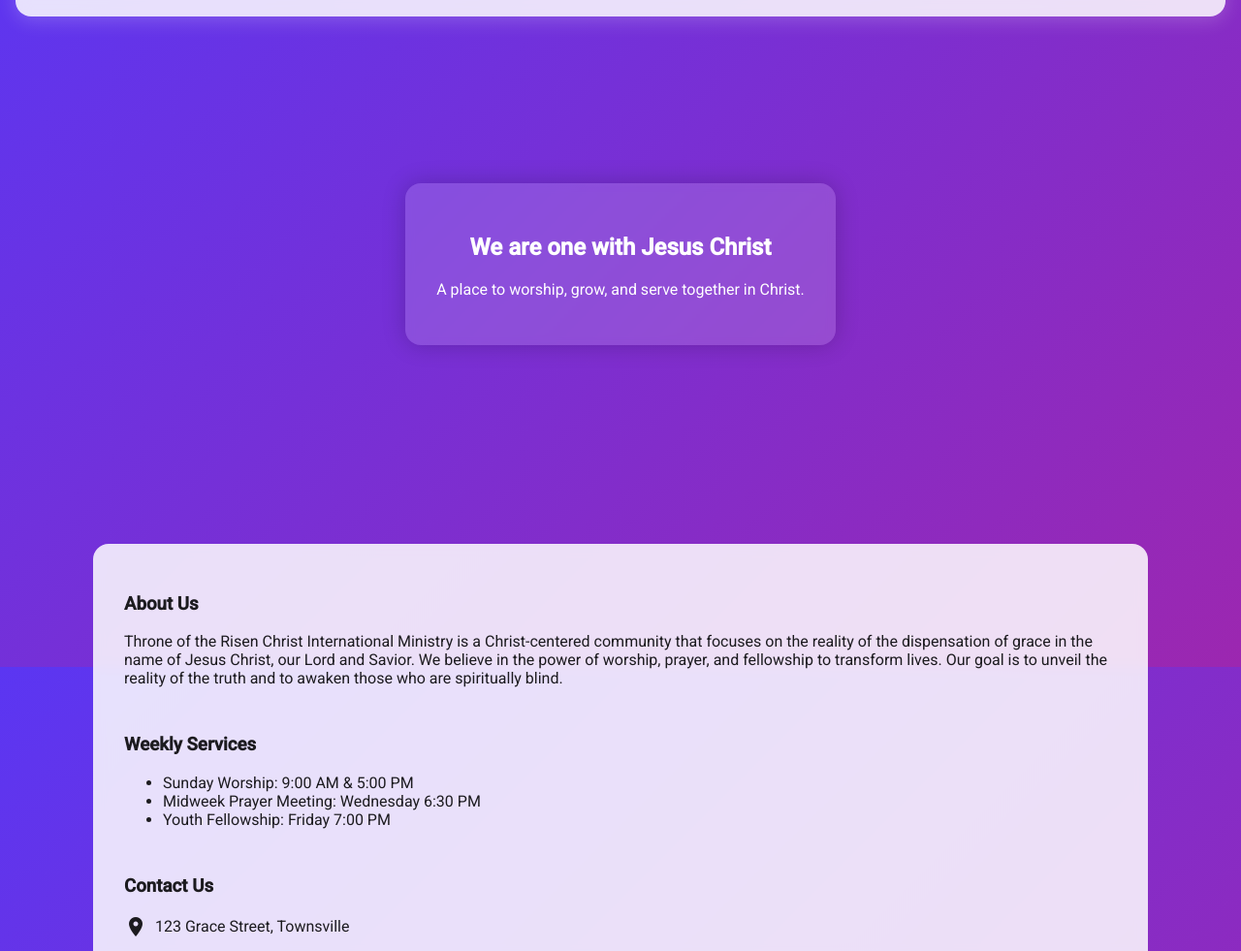
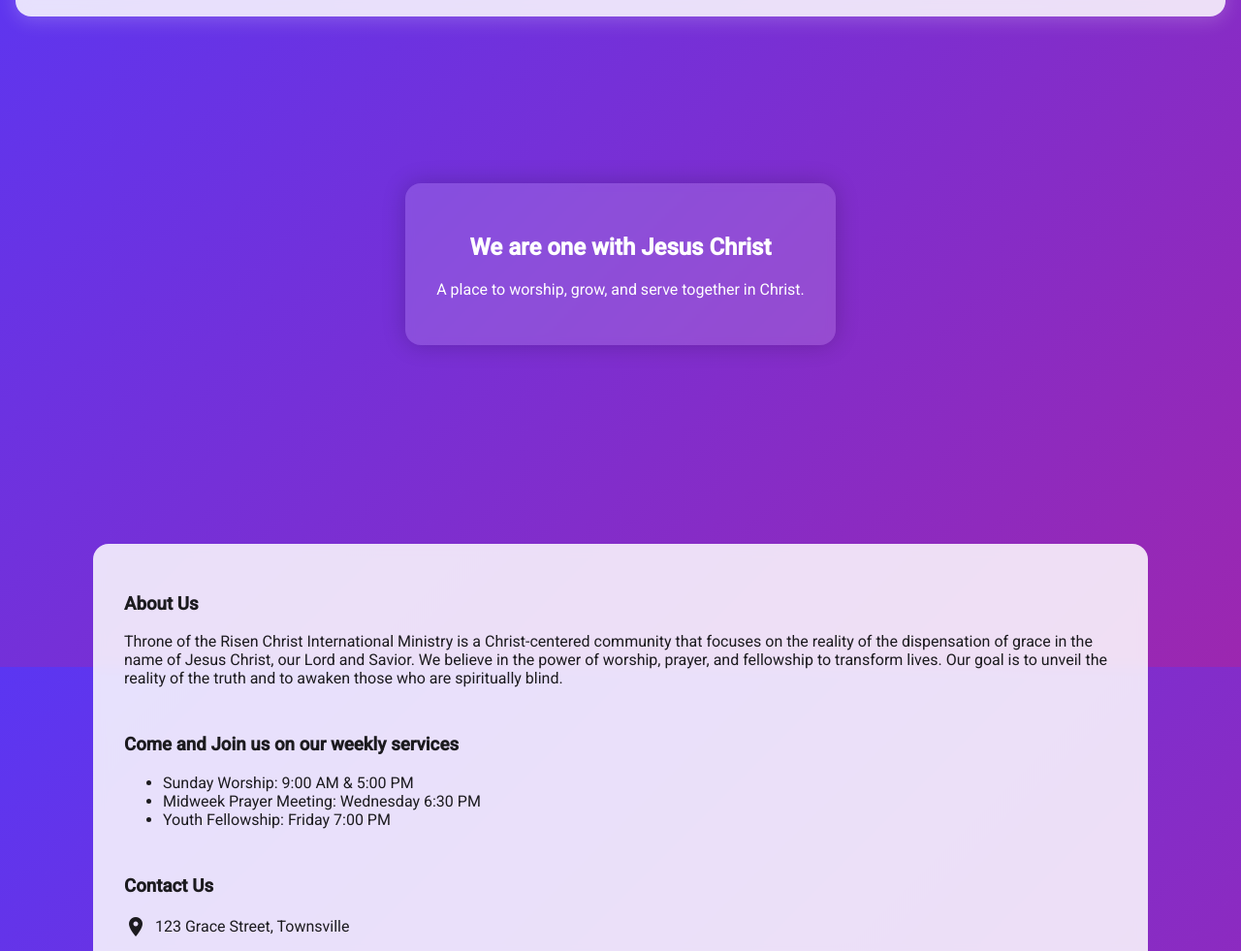
Before and after one commit to Melz97/church-photo-gallery, a website: page index.html in a window 1280 px wide. Shown: the part 112-1093 px from the top of the page at 97% size. Drawn offline with Linux system fonts and the light colour scheme.

```diff
--- a/index.html
+++ b/index.html
@@ -137,7 +137,7 @@
     </section>
 
     <section id="services">
-      <h3 class="md-title-large">Weekly Services</h3>
+      <h3 class="md-title-large">Come and Join us on our weekly services</h3>
       <ul class="md-body-medium">
         <li>Sunday Worship: 9:00 AM & 5:00 PM</li>
         <li>Midweek Prayer Meeting: Wednesday 6:30 PM</li>
```
